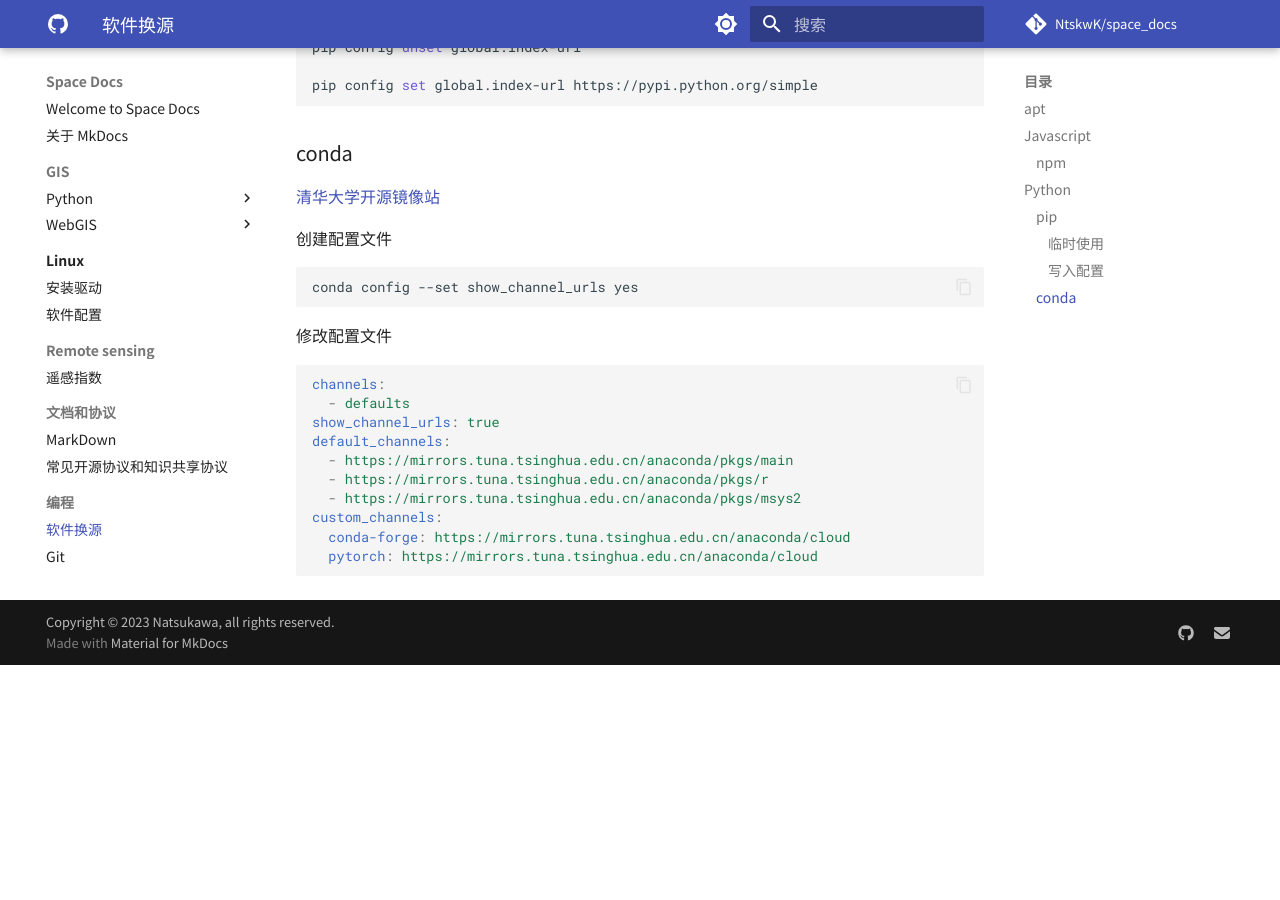
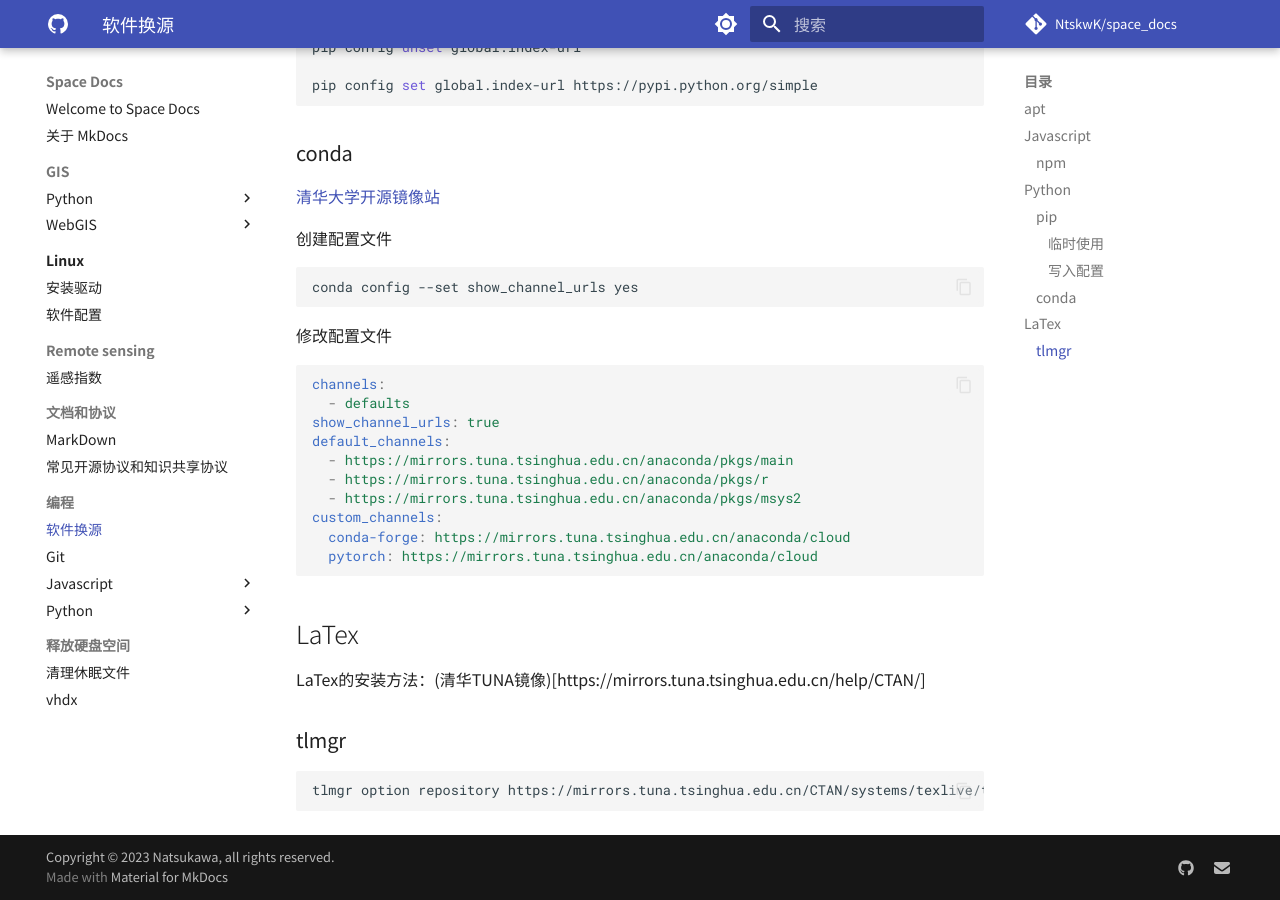
Before and after one commit to NtskwK/space_docs, an MkDocs documentation site: the page built from docs/编程/软件换源.md, in a window 1280 px wide and 900 px high, scrolled down 1305 px. Built offline with MkDocs 1.6.1 and Material for MkDocs 9.7.7, drawn with Linux system fonts in a browser that asks for light colours; comment, search, counter and statistics services are not loaded; before the commit the page ends 1970 px from its top, so only the background shows below that.

Commit message:
feat: add tlmgr mirror

````diff
--- a/docs/编程/软件换源.md
+++ b/docs/编程/软件换源.md
@@ -109,3 +109,13 @@ custom_channels:
   conda-forge: https://mirrors.tuna.tsinghua.edu.cn/anaconda/cloud
   pytorch: https://mirrors.tuna.tsinghua.edu.cn/anaconda/cloud
 ```
+
+## LaTex
+
+LaTex的安装方法：(清华TUNA镜像)[https://mirrors.tuna.tsinghua.edu.cn/help/CTAN/]
+
+### tlmgr
+
+```bash
+tlmgr option repository https://mirrors.tuna.tsinghua.edu.cn/CTAN/systems/texlive/tlnet
+```
````
